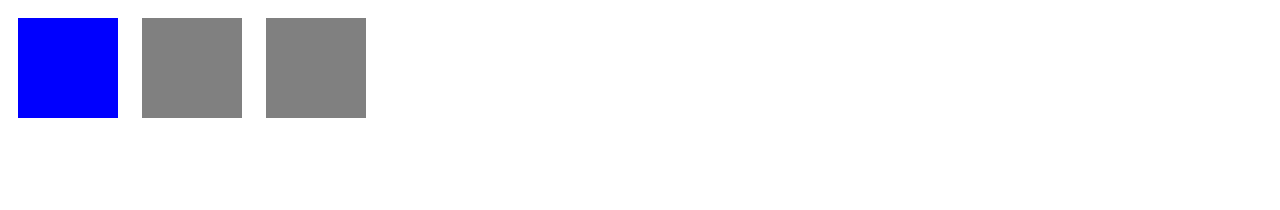
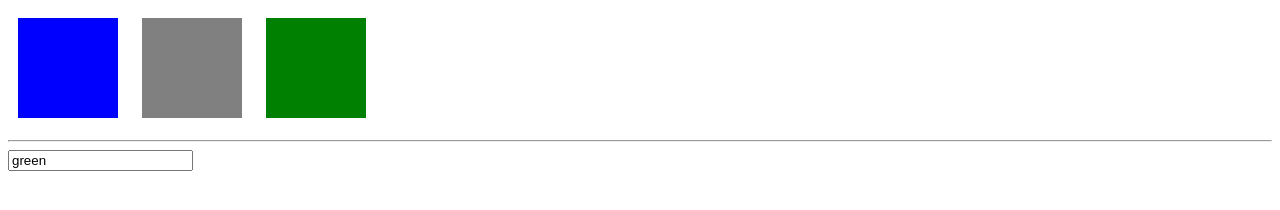
Before and after one commit to mmthatch12/first-vue, a plain HTML site: page vuecss/vuecss.html in a window 1280 px wide. Drawn offline with nearby package versions, Linux system fonts and the light colour scheme.

Commit message:
used names

```diff
--- a/vuecss/vuecss.html
+++ b/vuecss/vuecss.html
@@ -15,12 +15,15 @@
                 :class="divClasses"
             ></div>
             <div class="demo"></div>
-            <div class="demo"></div>
+            <div class="demo" :class="color"></div>
+            <hr>
+            <input type="text" v-model="color">
             <script>
                 new Vue({
                     el: '#app',
                     data: {
-                        attachRed: false
+                        attachRed: false,
+                        color: 'green'
                     },
                     computed: {
                         divClasses: function() {
```
